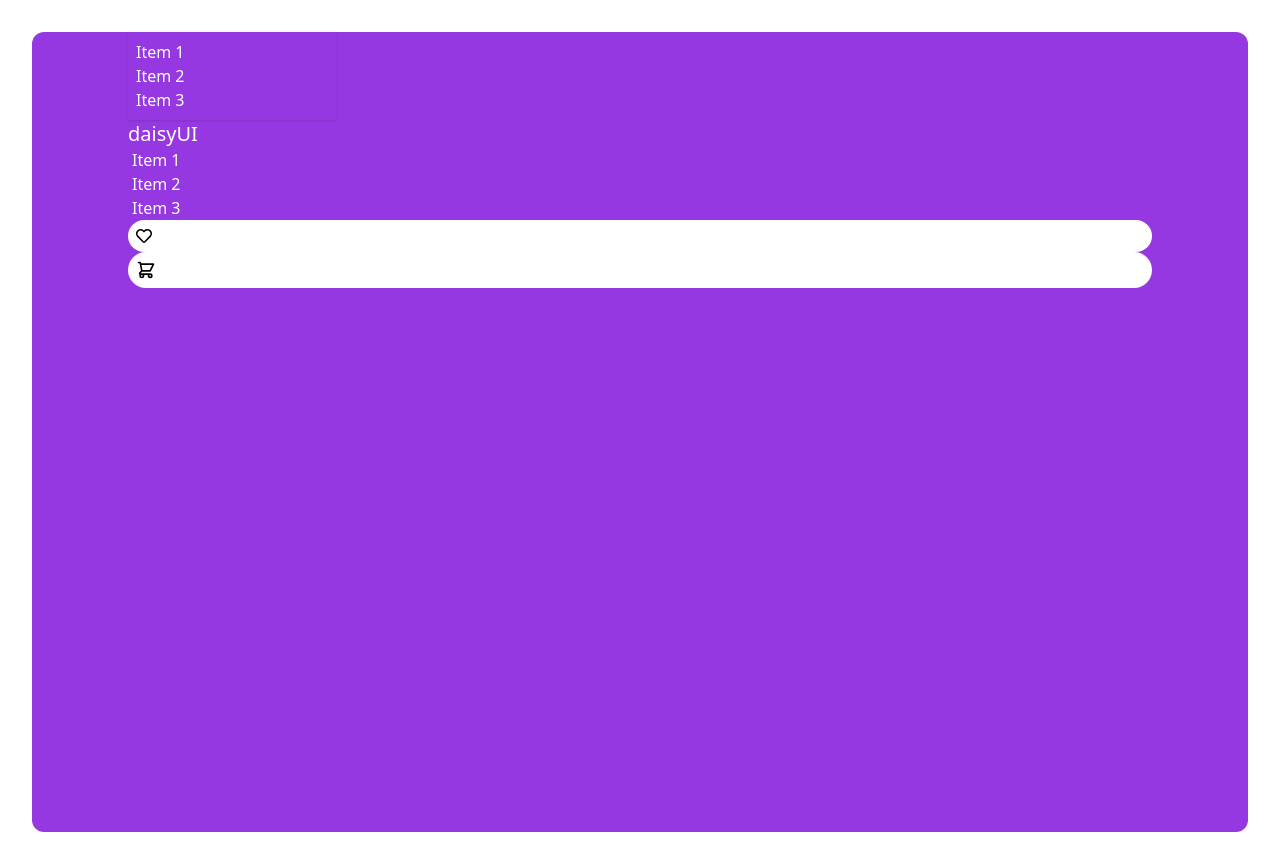
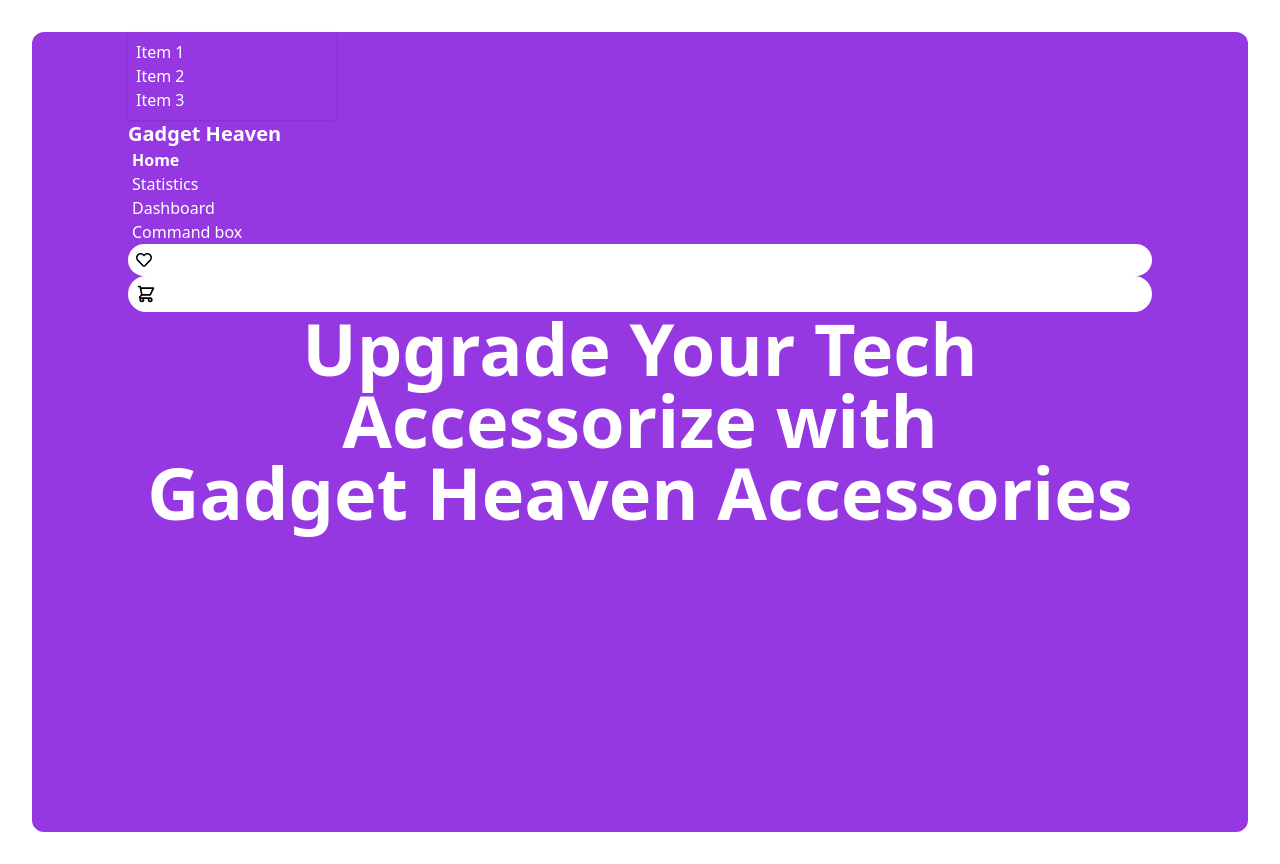
Before and after one commit to rajalishikh/gadgethaven_online_store_house, a React (Vite) app: page / in a window 1280 px wide. Built offline with nearby package versions, Linux system fonts and the light colour scheme.

Commit message:
My NavBar section responsive  design is complete

```diff
--- /dev/null
+++ b/src/Components/BannerSection/BannerSection.jsx
@@ -0,0 +1,11 @@
+
+const BannerSection = () => {
+    return (
+        <div>
+            <h2 className="text-[#FFFFFF] font-bold text-2xl lg:text-7xl md:text-3xl  text-center ">Upgrade Your Tech Accessorize with <br /> Gadget Heaven Accessories</h2>
+
+        </div>
+    );
+};
+
+export default BannerSection;
--- a/src/Components/Navbar/Navbar.jsx
+++ b/src/Components/Navbar/Navbar.jsx
@@ -1,5 +1,6 @@
 
 import { FaRegHeart } from "react-icons/fa";
+import BannerSection from "../BannerSection/BannerSection";
 const Navbar = () => {
     return (
         <div>
@@ -28,13 +29,14 @@ const Navbar = () => {
         <li><a>Item 3</a></li>
       </ul>
     </div>
-    <a className="btn btn-ghost text-xl">daisyUI</a>
+    <a className=" text-xl font-bold">Gadget Heaven</a>
   </div>
   <div className="navbar-center hidden lg:flex">
     <ul className="menu menu-horizontal px-1">
-      <li><a>Item 1</a></li>
-      <li><a>Item 2</a></li>
-      <li><a>Item 3</a></li>
+      <li className="font-bold"><a>Home</a></li>
+      <li><a>Statistics</a></li>
+      <li><a>Dashboard</a></li>
+      <li><a>Command box</a></li>
     </ul>
   </div>
   <div className="navbar-end gap-3">
@@ -58,7 +60,12 @@ const Navbar = () => {
 
 
   </div>
-</div>
+            </div>
+            {/* banner section */}
+            <div>
+              <BannerSection></BannerSection>
+
+            </div>
 
         </div>
     );
```
